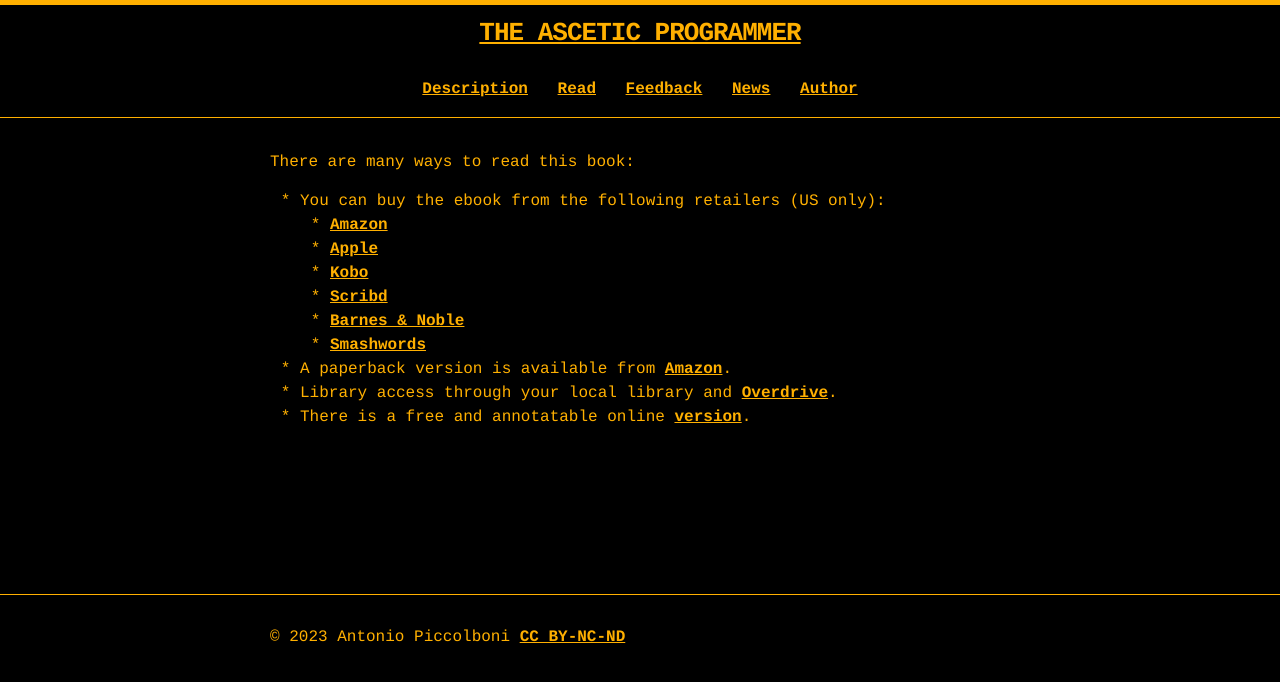
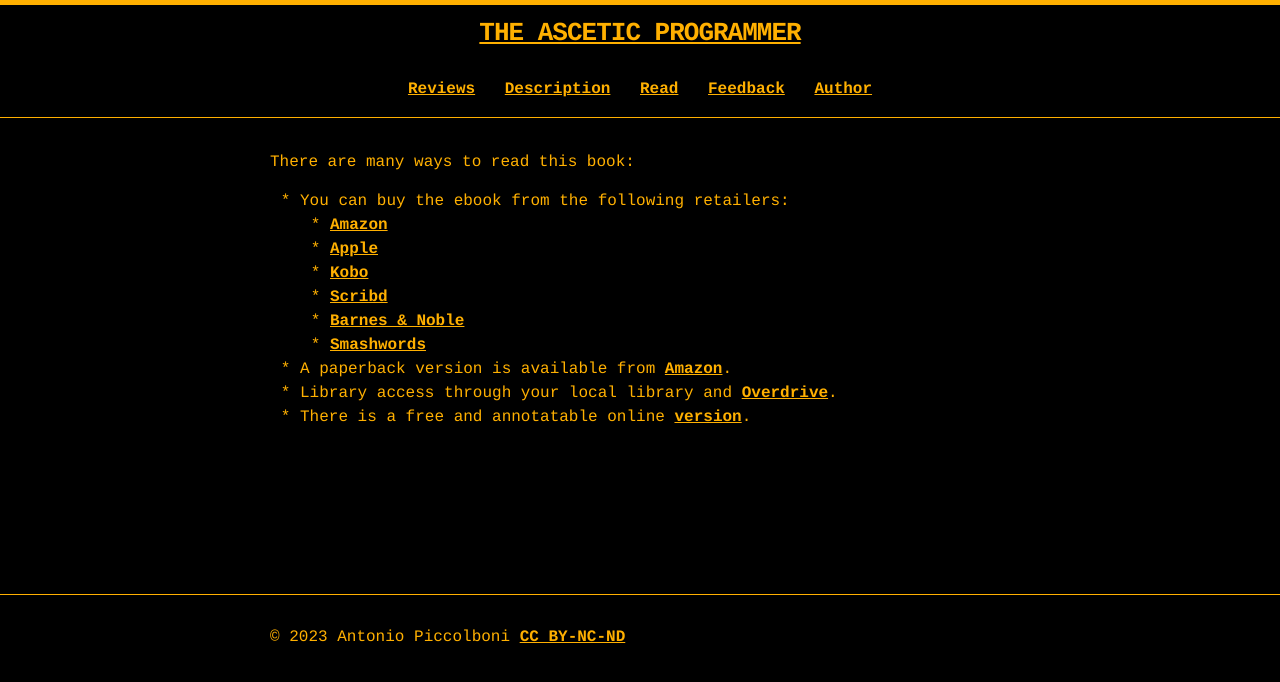
Before and after one commit to piccolbo/asceticprogrammer.info, a Jekyll site: the page built from read.md, in a window 1280 px wide. Shown: the top 682 px of the page. Built offline with Jekyll 4.4.1, drawn with Linux system fonts in a browser that asks for light colours; nearby versions of some CDN libraries.

Commit message:
added reviews removed news, expanded distr
Reviews are important, don't have any news yet and anyway it may be better to spread them through other means

```diff
--- a/_includes/header.html
+++ b/_includes/header.html
@@ -15,10 +15,10 @@
       </a>
 
       <div class="trigger">
+        <a class="page-link" href="/reviews">Reviews</a>
         <a class="page-link" href="/description">Description</a>
         <a class="page-link" href="/read">Read</a>
         <a class="page-link" href="/feedback">Feedback</a>
-        <a class="page-link" href="/news">News</a>
         <a class="page-link" href="/about">Author</a>
       </div>
     </nav>
--- a/read.md
+++ b/read.md
@@ -5,7 +5,7 @@ title: Read
 
 There are many ways to read this book:
 
-  - You can buy the ebook from the following retailers (US only):
+  - You can buy the ebook from the following retailers:
     - [Amazon](https://www.amazon.com/Ascetic-Programmer-asceticism-benefits-programming-ebook/dp/B0BT3Q7P94)
     - [Apple](https://books.apple.com/us/book/id6445622440)
     - [Kobo](https://www.kobo.com/us/en/ebook/the-ascetic-programmer)
```
Also changed, not shown: reviews.md (added, +9 -0 lines).
